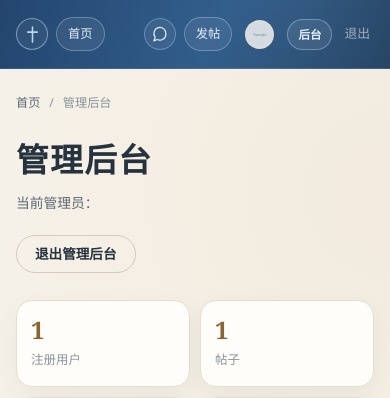
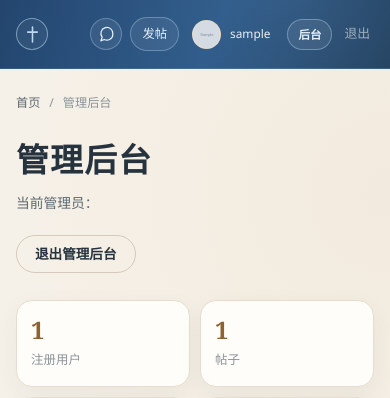
Before and after one commit to windy003/P_WEB_YSAN.WIN, a Flask app: page /admin in a window 390 px wide. Shown: the top 398 px of the page. Run offline with Flask 3, Linux system fonts and the light colour scheme; the visitor is signed in with stand-in values (Sample User, id 1); tables that the repository leaves empty hold one stand-in row (values such as "Sample post"); grey boxes marked "Sample" are stand-in pictures; some libraries are stand-ins or nearby versions.

Commit message:
主页显示了用户名

```diff
--- a/static/css/style.css
+++ b/static/css/style.css
@@ -299,6 +299,7 @@ textarea:focus-visible {
 }
 
 .user-chip-name {
+  min-width: 0;
   max-width: 120px;
   overflow: hidden;
   color: rgba(255, 255, 255, 0.9);
@@ -3327,11 +3328,12 @@ a.post-author:hover .post-author-text strong {
   }
 
   .user-chip-name {
-    display: none;
+    max-width: 84px;
+    font-size: 0.78rem;
   }
 
   .user-chip {
-    padding: 4px;
+    padding: 4px 8px 4px 4px;
     border-color: transparent;
     background: transparent;
   }
@@ -3347,6 +3349,10 @@ a.post-author:hover .post-author-text strong {
   }
 
   .site-header.is-admin .brand-text {
+    display: none;
+  }
+
+  .site-header.is-admin .mobile-home-link {
     display: none;
   }
 
@@ -3683,6 +3689,11 @@ a.post-author:hover .post-author-text strong {
     height: 32px;
   }
 
+  .user-chip-name {
+    max-width: 64px;
+    font-size: 0.74rem;
+  }
+
   .header-account .btn--small {
     min-height: 34px;
     padding: 8px 13px;
```
